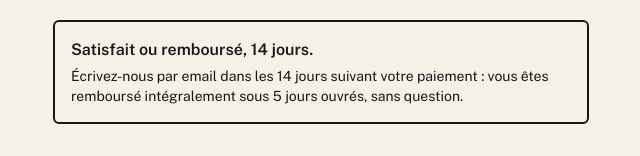
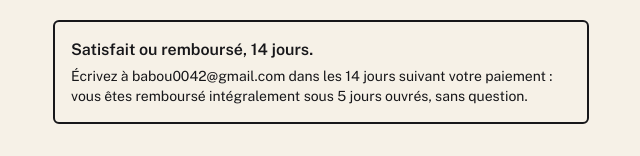
Before and after one commit to charlenebobby27-spec/bilan, a Next.js app: page / in a window 1280 px wide. Shown: the part 370-526 px from the top of the page, without its empty margins (319-959 px from the left). Built offline with nearby package versions, Linux system fonts and the light colour scheme.

Commit message:
Update page.tsx

```diff
--- a/app/page.tsx
+++ b/app/page.tsx
@@ -1,4 +1,5 @@
 const LIEN_PAIEMENT = "https://buy.stripe.com/bJe6oH13j52H2q4aAMbjW01";
+const EMAIL = "babou0042@gmail.com";
 
 const questions = [
   {
@@ -49,7 +50,7 @@ export default function Page() {
       <div className="mt-5 rounded-md border-2 border-encre p-4">
         <p className="font-semibold">Satisfait ou remboursé, 14 jours.</p>
         <p className="mt-1 text-sm">
-          Écrivez-nous par email dans les 14 jours suivant votre paiement : vous
+          Écrivez à {EMAIL} dans les 14 jours suivant votre paiement : vous
           êtes remboursé intégralement sous 5 jours ouvrés, sans question.
         </p>
       </div>
```
